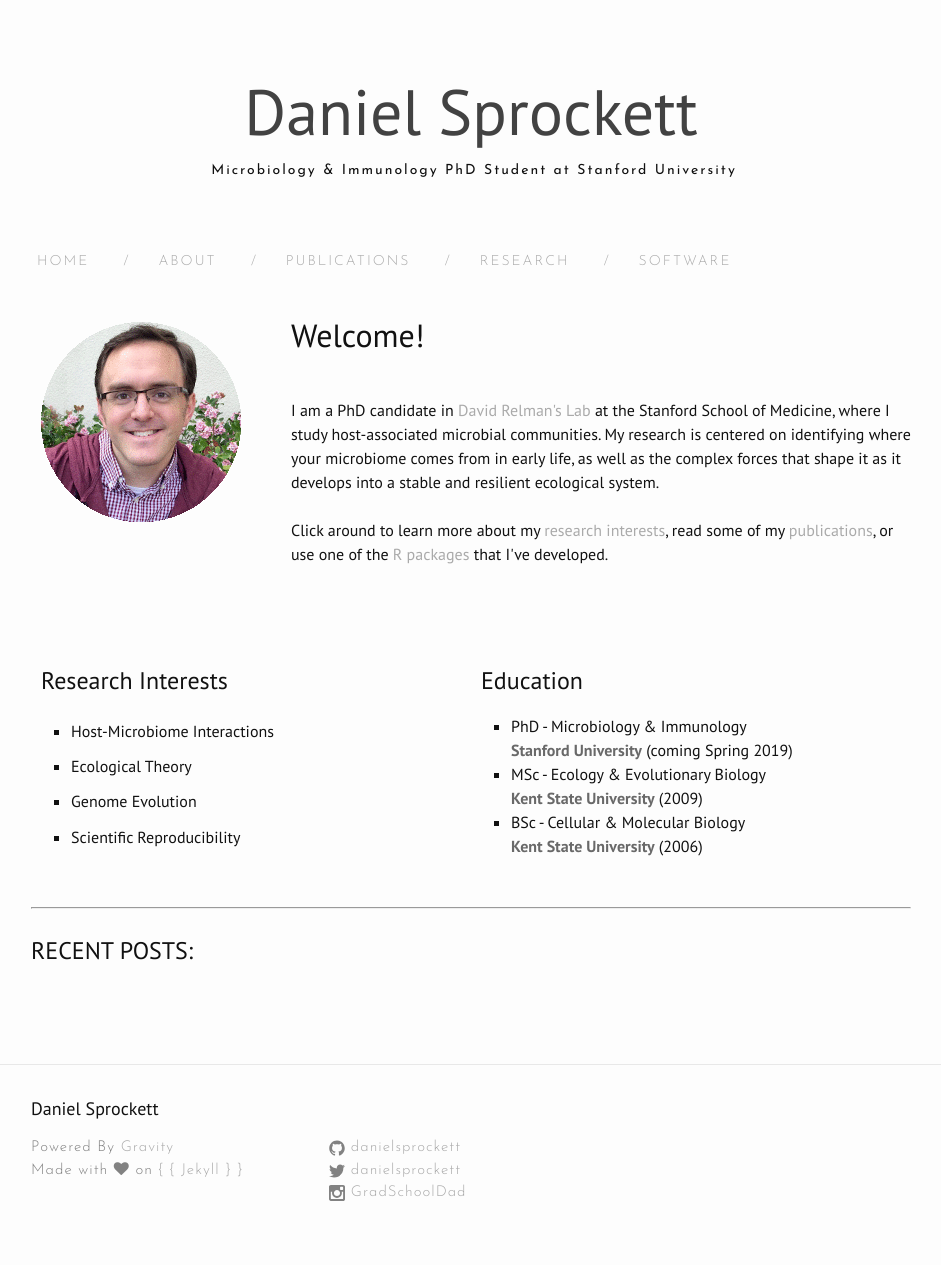
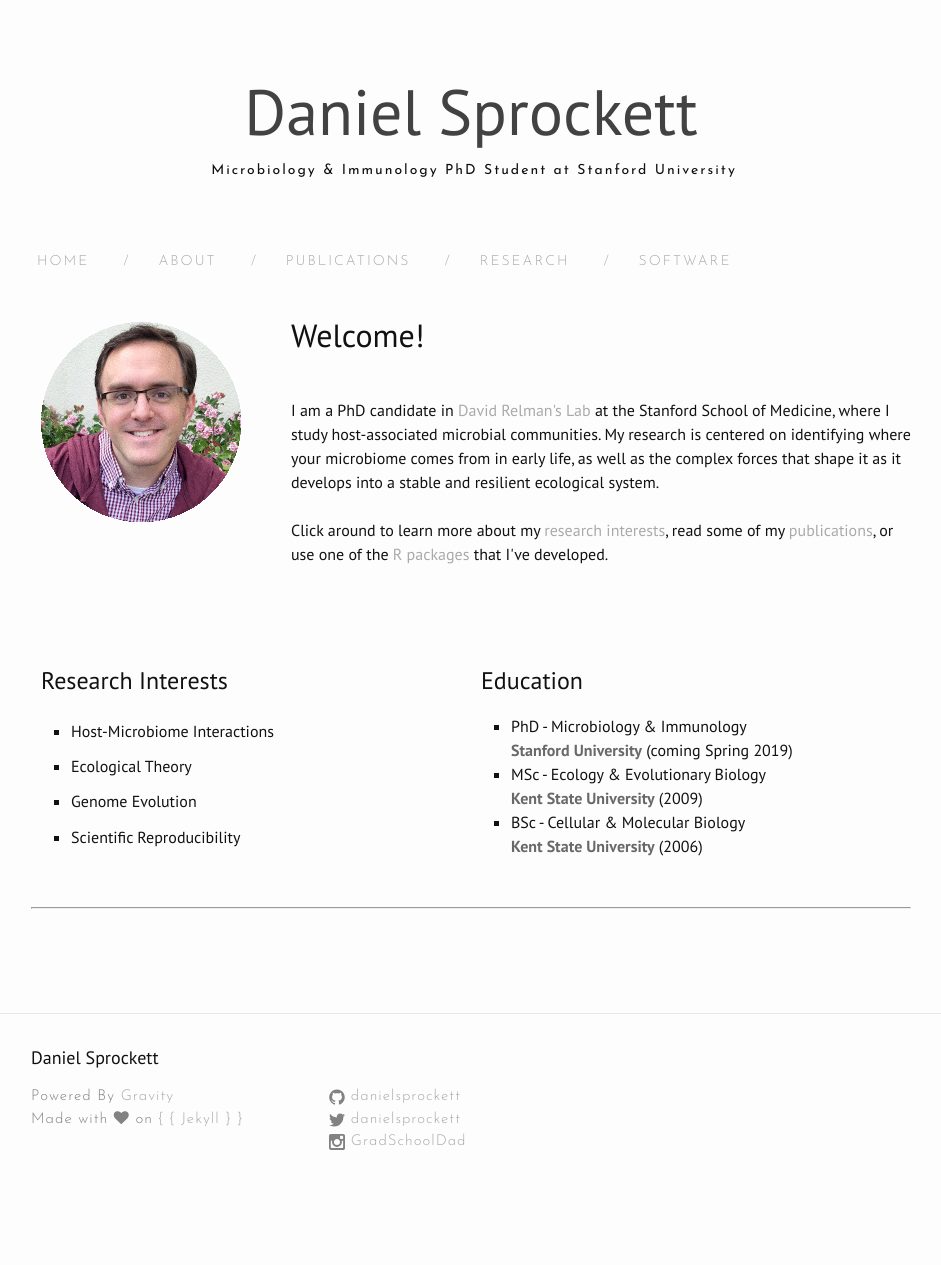
Before and after one commit to DanielSprockett/danielsprockett.github.io, a Jekyll site: the page built from index.html, in a window 1280 px wide. Shown: the whole page, without its empty margins (169-1110 px from the left). Built offline with Jekyll 4.4.1, drawn with Linux system fonts in a browser that asks for light colours; nearby versions of some CDN libraries; the list of posts is cut into pages by our own code; after the commit the page ends 1214 px from its top, so only the background shows below that.

Commit message:
Update index.html

```diff
--- a/index.html
+++ b/index.html
@@ -81,7 +81,6 @@ layout: default
 <hr>
 <br>
 
-<h2>RECENT POSTS:</h2>
   {% for post in paginator.posts%}
   <div class="post postContent">
     <div  class="postDate"><time datetime="{{ post.date | date_to_xmlschema }}" itemprop="datePublished">{{ post.date | date: "%b %-d, %Y" }}</time>
```
